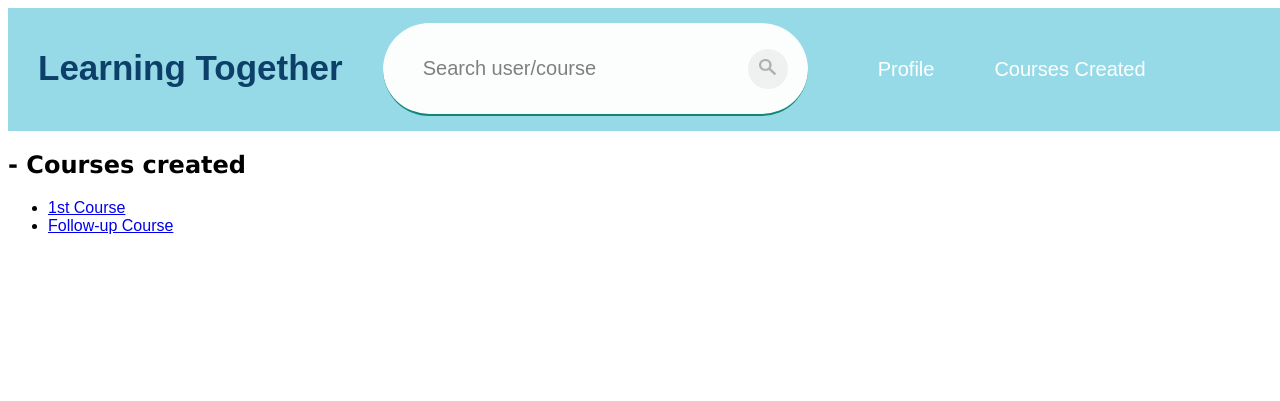
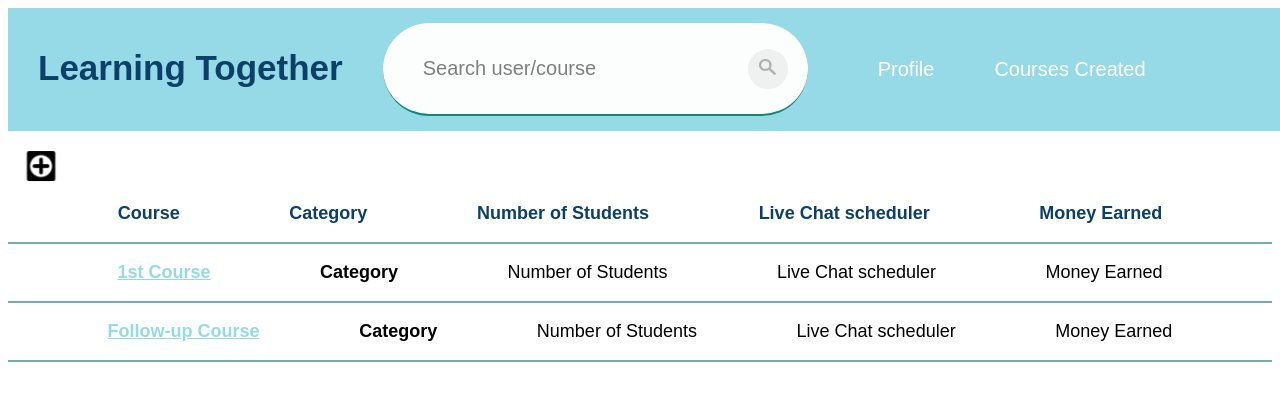
Before and after one commit to josemnmatos/learning-platform, a Django app: page /courseCreated/1 in a window 1280 px wide; the page is wider, and only the part inside the window is pictured. Shown: the top 401 px of that part. Run offline with Django 4.2, Linux system fonts and the light colour scheme; data comes from the database, SQL or seed files in the repository; parts of the project's set-up code (start-up, migrations or seed data) failed here and were passed over.

Commit message:
courses created changes

```diff
--- a/plp_app/templates/app/courseCreated.html
+++ b/plp_app/templates/app/courseCreated.html
@@ -1,24 +1,83 @@
 {% extends 'app/base.html' %}
 {% block content %}
-
+{% load static %}
 <style>
     h2{
         font-family:Verdana, Geneva, Tahoma, sans-serif;
     }
+
+    .plusImg{
+        width: 30px;
+
+    }
+
+    .button{
+        position: fixed;
+        top: 150px;
+        left: 20px;
+        border:0;
+        background-color: transparent;
+        cursor: pointer;
+    }
+
+    .item{
+        display: flex;
+        justify-content: space-evenly;
+        align-items: center;
+        border-bottom: 2px solid #489589c1;
+        font-size: large;
+    }
+
+    .course{
+        font-weight: bolder;
+        color: #96dae7;
+
+    }
+
+    .itemTitle{
+        display: flex;
+        justify-content: space-evenly;
+        align-items: center;
+        border-bottom: 2px solid #489589c1;
+        font-weight: bolder;
+        color:rgb(13, 64, 105);
+        font-size: large;
+
+    }
+
+
+
 </style>
 
 {% include 'app/navBar.html' with thisUser=thisUser userId=userId %}
-<h2> - Courses created</h2>
+
+<button type="submit" class="button"><img class="plusImg" src="{% static 'images/' %}plus.png"></button>
 {% if not coursesMade %}
     <h3>0 courses created</h3>
 {% else %}
-    <ul>
+    <br><br><br>
+    <div class="itemTitle">
+        <p>Course</p>
+        <p>Category</p>
+        <p>Number of Students</p>
+        <p>Live Chat scheduler</p>
+        <p>Money Earned</p>
+    </div>
     {% for course in coursesMade %}
-        <li>
-        <a href="../course/{{ course.id }}">{{course.courseId.name}}</a>
-        </li>
+
+
+
+        <div class="item">
+            <p><a class="course" href="../course/{{ course.id }}">{{course.courseId.name}}</a></p>
+            <p><b>Category</b></p>
+            <p>Number of Students</p>
+            <p>Live Chat scheduler</p>
+            <p>Money Earned</p>
+        </div>
+
+
+
     {% endfor %}
 {% endif %}
-</ul>
 
 {% endblock %}
--- a/plp_app/templates/app/searchBar.html
+++ b/plp_app/templates/app/searchBar.html
@@ -77,7 +77,6 @@
 
 {% load static %}
 
-
 <form action="../searchResults" class= "search-bar" method="GET" >
 
   <input class= "input" type="text" id="name" name="name" placeholder="Search user/course">
--- a/plp_app/templates/app/viewProfile.html
+++ b/plp_app/templates/app/viewProfile.html
@@ -2,8 +2,6 @@
 {% block content %}
 {% load static %}
     <style>
-
-
 
         .image{
             position: fixed;
```
Also changed, not shown: plp_app/static/images/plus.PNG (added).
